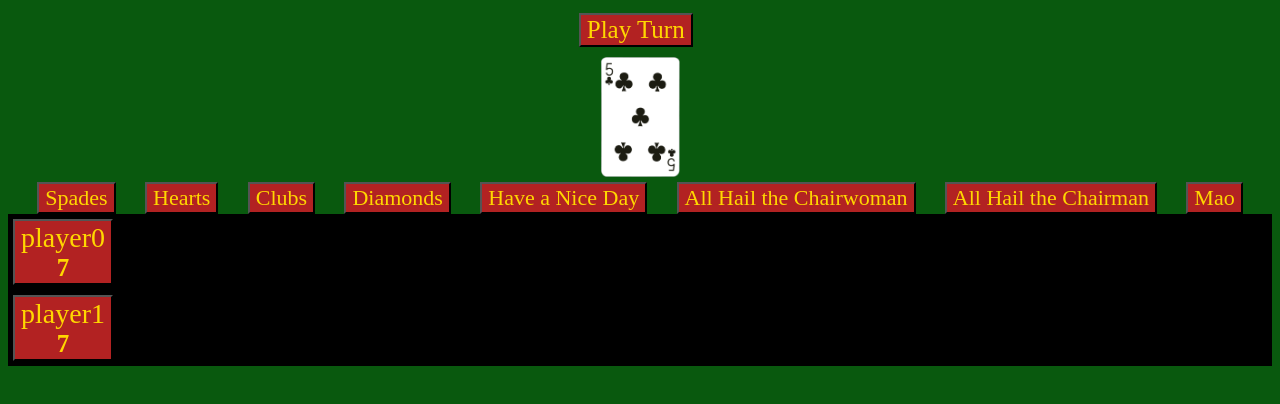
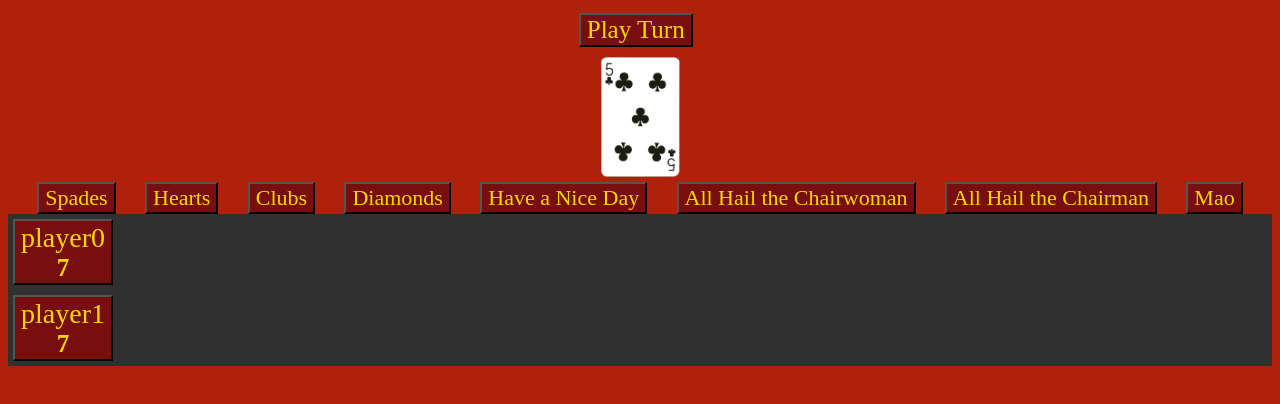
Before and after one commit to ESc1984/Mao, a plain HTML site: page mao.html in a window 1280 px wide. Both pictures are taken after a click on the button "Start Game". Drawn offline with Linux system fonts and the light colour scheme.

Commit message:
debating switching over

```diff
--- a/board.css
+++ b/board.css
@@ -9,7 +9,7 @@
 
 .card:after {
   content: "";
-  background: papayawhip;
+  background: #ffe75c;
   display: block;
   position: relative;
   padding-top: 150%;
@@ -65,19 +65,19 @@
 /*}*/
 
 body {
-    background-color: #09590e;
+    background-color: #b0210b;
 }
 
 label {
     color: gold;
-    font-family: Copperplate;
+    font-family: Oriya MN;
     font-size: 30px;
 }
 
 button {
     color: gold;
-    background-color: firebrick;
-    font-family: Copperplate;
+    background-color: #780e0e;
+    font-family: Oriya MN;
     font-size: 25px;
     margin: 5px;
 }
@@ -89,20 +89,20 @@ button {
 
 .player {
     color: gold;
-    background-color: black;
-    font-family: Copperplate;
+    background-color: #303030;
+    font-family: Oriya MN;
     font-size: 25px;
 }
 
 #alert {
     color: whitesmoke;
-    background-color: firebrick;
-    font-family: Copperplate;
+    background-color: #b0210b;
+    font-family: Oriya MN;
     font-size: 30px;
 }
 
 #played {
     color: goldenrod;
-    font-family: Copperplate;
+    font-family: Oriya MN;
     font-size: 30px;
 }
```
